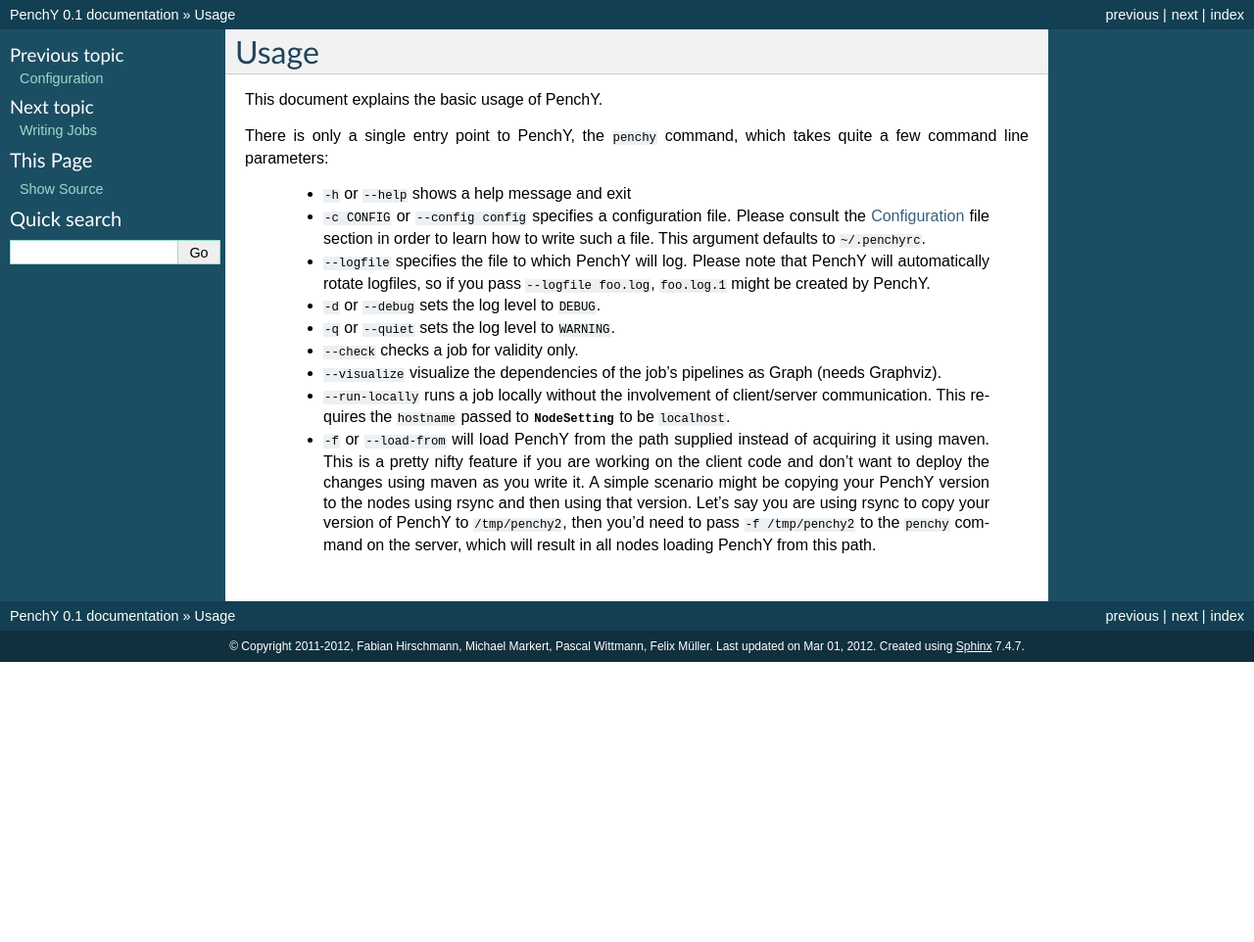
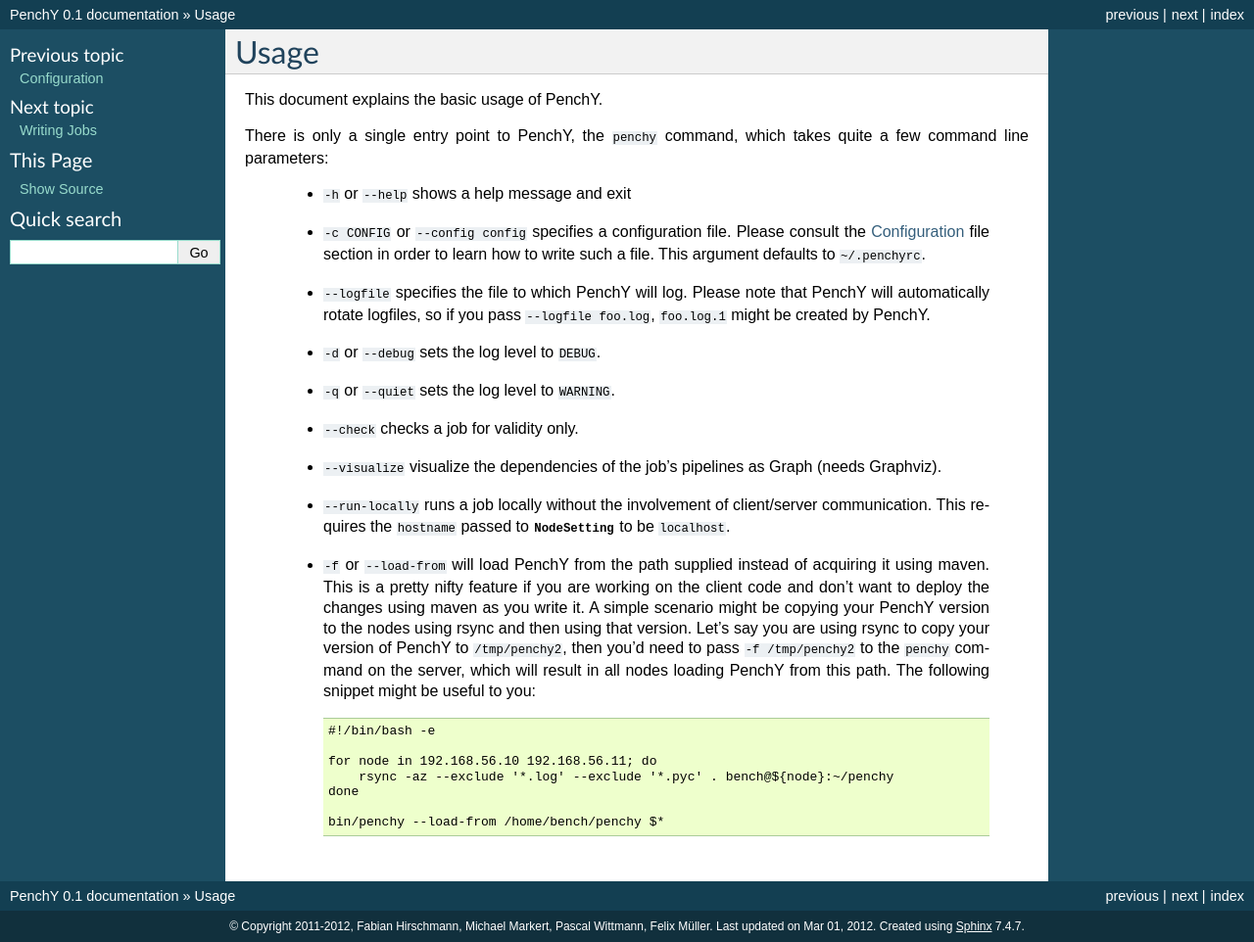
Before and after one commit to fhirschmann/penchy, a Sphinx documentation site: the page built from docs/usage.rst, in a window 1280 px wide. Shown: the whole page at 98% size. Built offline with Sphinx 7.4.7, drawn with Linux system fonts in a browser that asks for light colours; formulas are drawn with MathJax 3; before the commit the page ends 900 px from its top, so only the background shows below that.

Commit message:
docs: added rsync snippet

```diff
--- a/docs/usage.rst
+++ b/docs/usage.rst
@@ -35,4 +35,13 @@
    using that version. Let's say you are using rsync to copy your
    version of PenchY to ``/tmp/penchy2``, then you'd need to pass
    ``-f /tmp/penchy2`` to the ``penchy`` command on the server, which
-   will result in all nodes loading PenchY from this path.
+   will result in all nodes loading PenchY from this path. The following
+   snippet might be useful to you::
+
+        #!/bin/bash -e
+
+        for node in 192.168.56.10 192.168.56.11; do
+            rsync -az --exclude '*.log' --exclude '*.pyc' . bench@${node}:~/penchy
+        done
+
+        bin/penchy --load-from /home/bench/penchy $*
```
